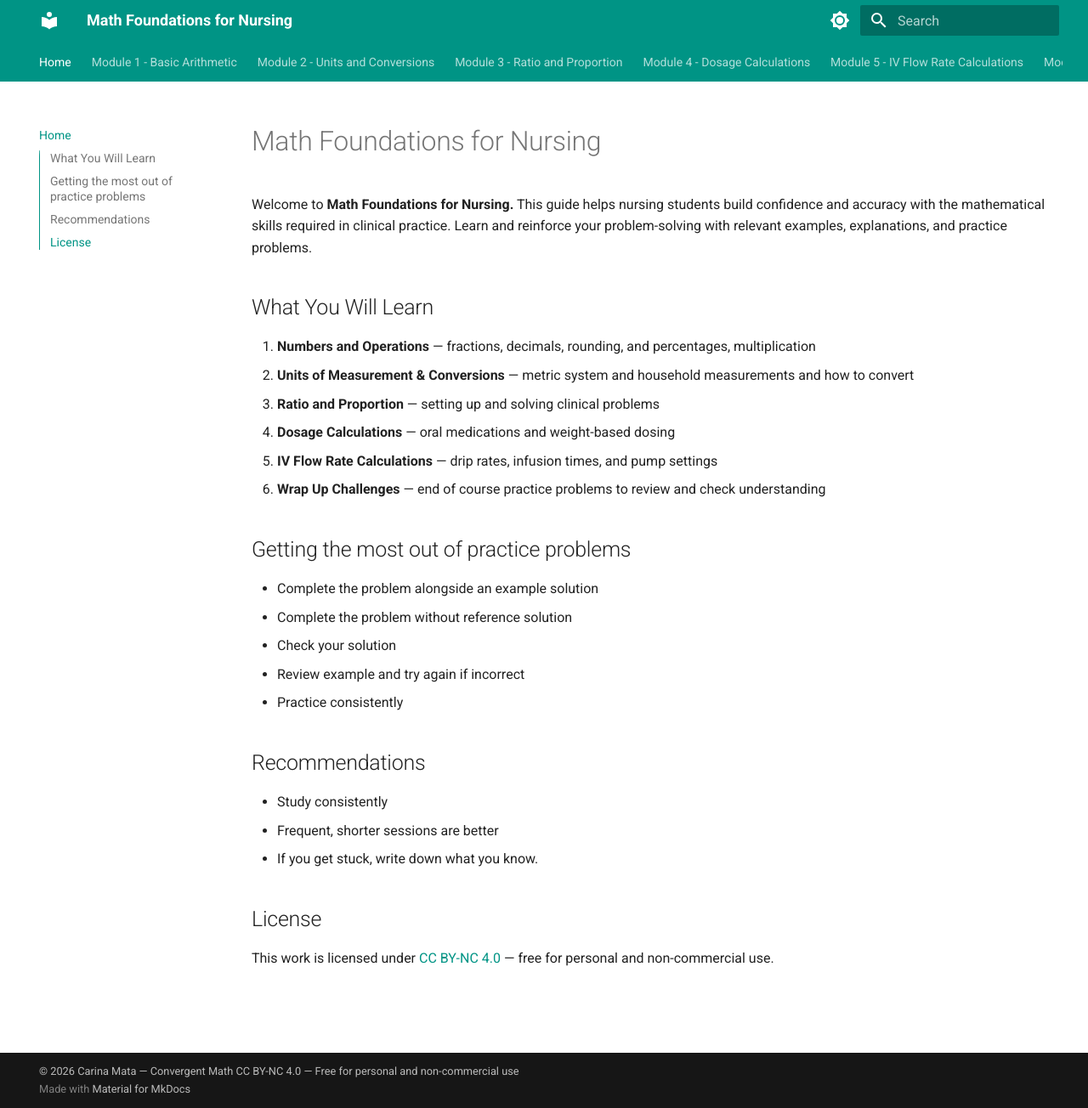
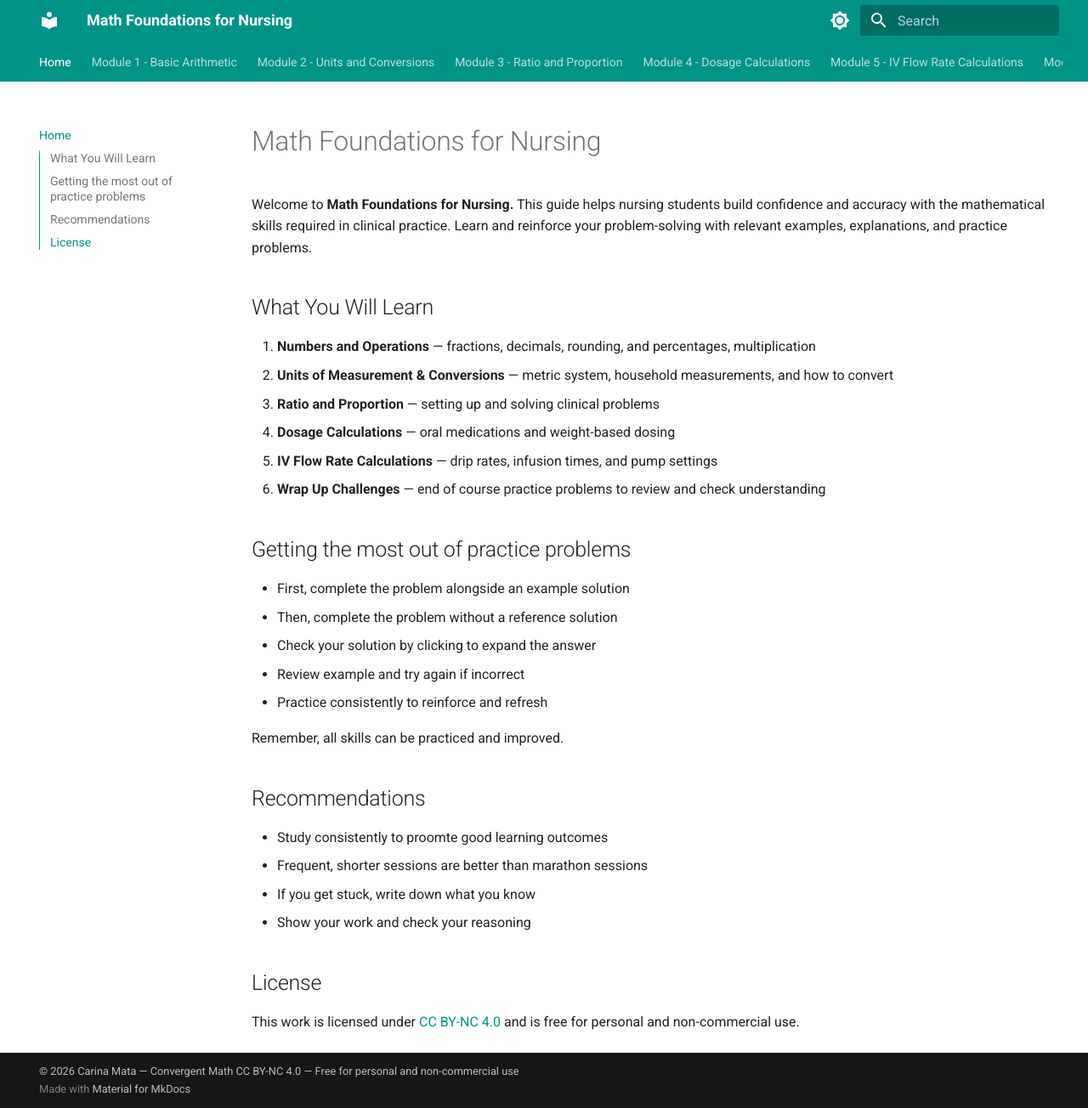
Before and after one commit to carinam17/math-foundations-nursing, an MkDocs documentation site: the page built from docs/index.md, in a window 1280 px wide and 1304 px high. Shown: the whole window at 85% size. Built offline with MkDocs 1.6.1 and Material for MkDocs 9.7.7, drawn with Linux system fonts in a browser that asks for light colours.

Commit message:
update site

```diff
--- a/docs/index.md
+++ b/docs/index.md
@@ -13,20 +13,23 @@ Welcome to **Math Foundations for Nursing.** This guide helps nursing students b
 
 ## Getting the most out of practice problems
 
-- Complete the problem alongside an example solution
-- Complete the problem without reference solution
-- Check your solution
+- First, complete the problem alongside an example solution
+- Then, complete the problem without a reference solution
+- Check your solution by clicking to expand the answer
 - Review example and try again if incorrect
-- Practice consistently
+- Practice consistently to reinforce and refresh
 
+
+Remember, all skills can be practiced and improved.
 
 ## Recommendations
 
-- Study consistently
-- Frequent, shorter sessions are better
-- If you get stuck, write down what you know.
+- Study consistently to proomte good learning outcomes
+- Frequent, shorter sessions are better than marathon sessions
+- If you get stuck, write down what you know
+- Show your work and check your reasoning
 
 
 ## License
 
-This work is licensed under [CC BY-NC 4.0](https://creativecommons.org/licenses/by-nc/4.0/) — free for personal and non-commercial use.
+This work is licensed under [CC BY-NC 4.0](https://creativecommons.org/licenses/by-nc/4.0/) and is free for personal and non-commercial use.
```
Also changed, not shown: other parts of docs/index.md (+1 -1 lines).
